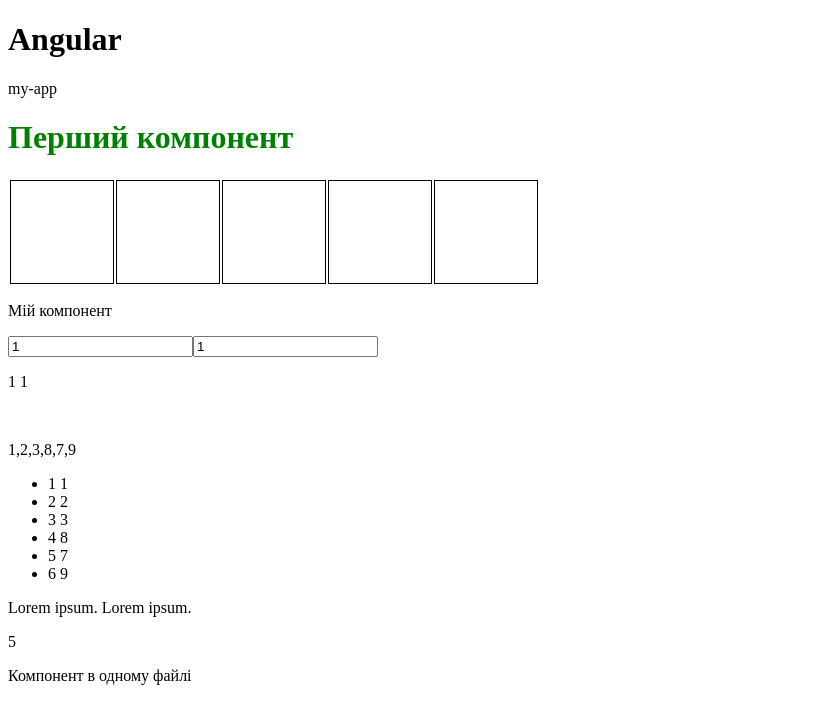
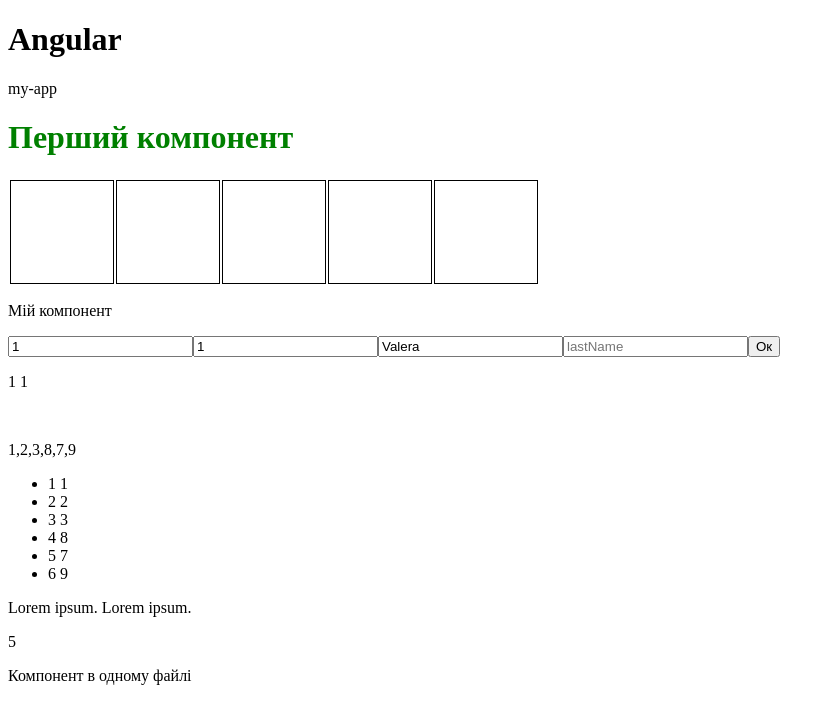
Before and after one commit to devLex1308/PV921-25ST-18P, an Angular app in the folder lessons/29-angular/my-app/: page / in a window 1280 px wide. Shown: the top 724 px of the page, without its empty margins (0-835 px from the left). Built offline with nearby package versions, Linux system fonts and the light colour scheme.

Commit message:
Пофіксили двосторонні зв'язування.

```diff
--- a/lessons/29-angular/my-app/src/app/post2/post2.component.html
+++ b/lessons/29-angular/my-app/src/app/post2/post2.component.html
@@ -1,6 +1,13 @@
 <p>{{title}}</p>
-<input type="text" (input)="changeListener($event)" value={{name}}>
-<input type="text" (keyup.f2)="changeListenerKey($event)" value={{name}}>
+<input type="text" (input)="changeListener($event)" value={{name}}/>
+<input type="text" (keyup.f2)="changeListenerKey($event)" value={{name}}/>
+<input type="text" [(ngModel)]="firstName" placeholder="firstName" />
+<input type="text" [(ngModel)]="lastName" placeholder="lastName" />
+
+<button (click)="clickListener()">Ок</button>
+<p>
+	{{show ? firstName + ' ' + lastName : ''}}
+</p>
 <p>{{name}} {{name}}</p>
 <br>
 <p>{{arr}}</p>
--- a/lessons/29-angular/my-app/src/app/post2/post2.component.ts
+++ b/lessons/29-angular/my-app/src/app/post2/post2.component.ts
@@ -15,7 +15,7 @@
 	arr = [1,2,3,8,7,9]
 	obj = {a:1, b:2, c:{d:5}}
 
-	firstName = ""
+	firstName = "Valera"
 	lastName = ""
 	show = false
 
--- a/lessons/29-angular/my-app/src/app/post3/post3.component.ts
+++ b/lessons/29-angular/my-app/src/app/post3/post3.component.ts
@@ -1,4 +1,4 @@
-import { Component, OnInit } from '@angular/core';
+import { Component } from '@angular/core';
 
 @Component({
   selector: 'app-post3',
@@ -11,11 +11,8 @@
   }
   `]
 })
-export class Post3Component implements OnInit {
+export class Post3Component {
 
   constructor() { }
 
-  ngOnInit(): void {
-  }
-
 }
```
